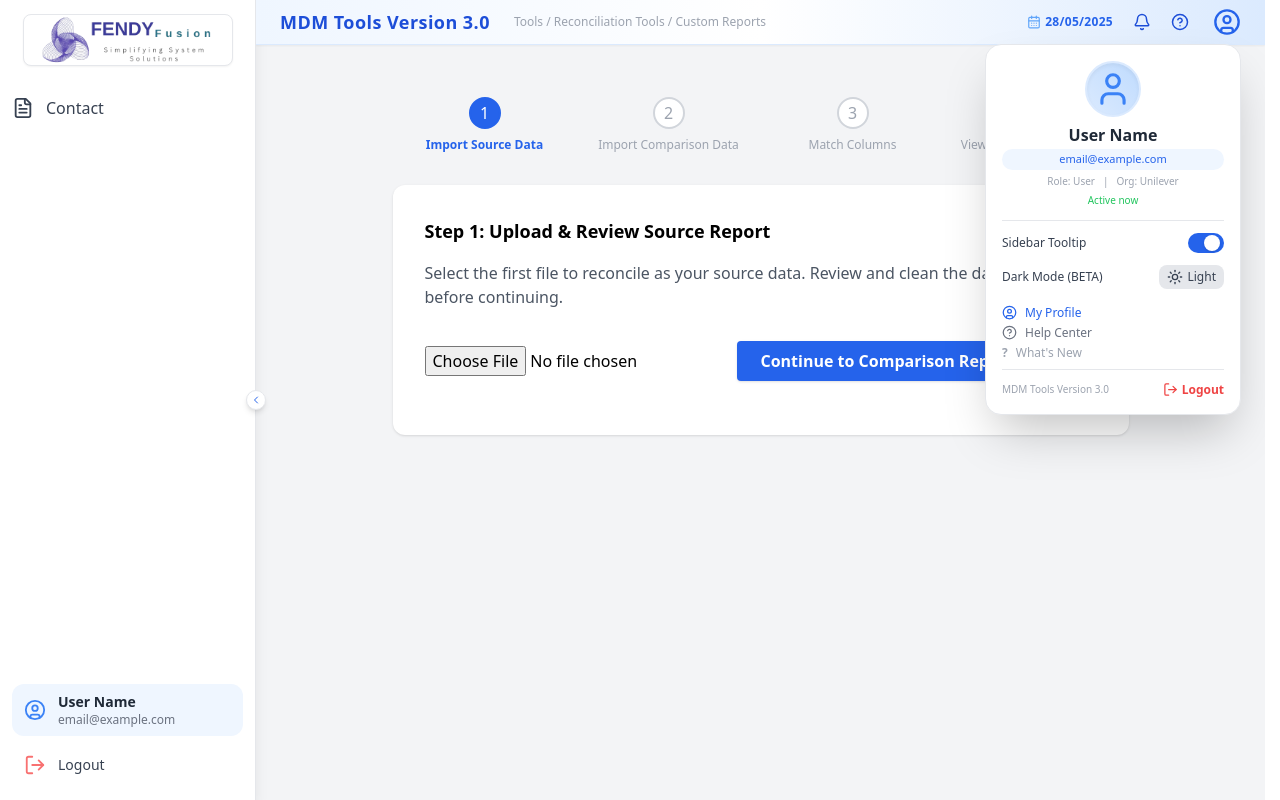
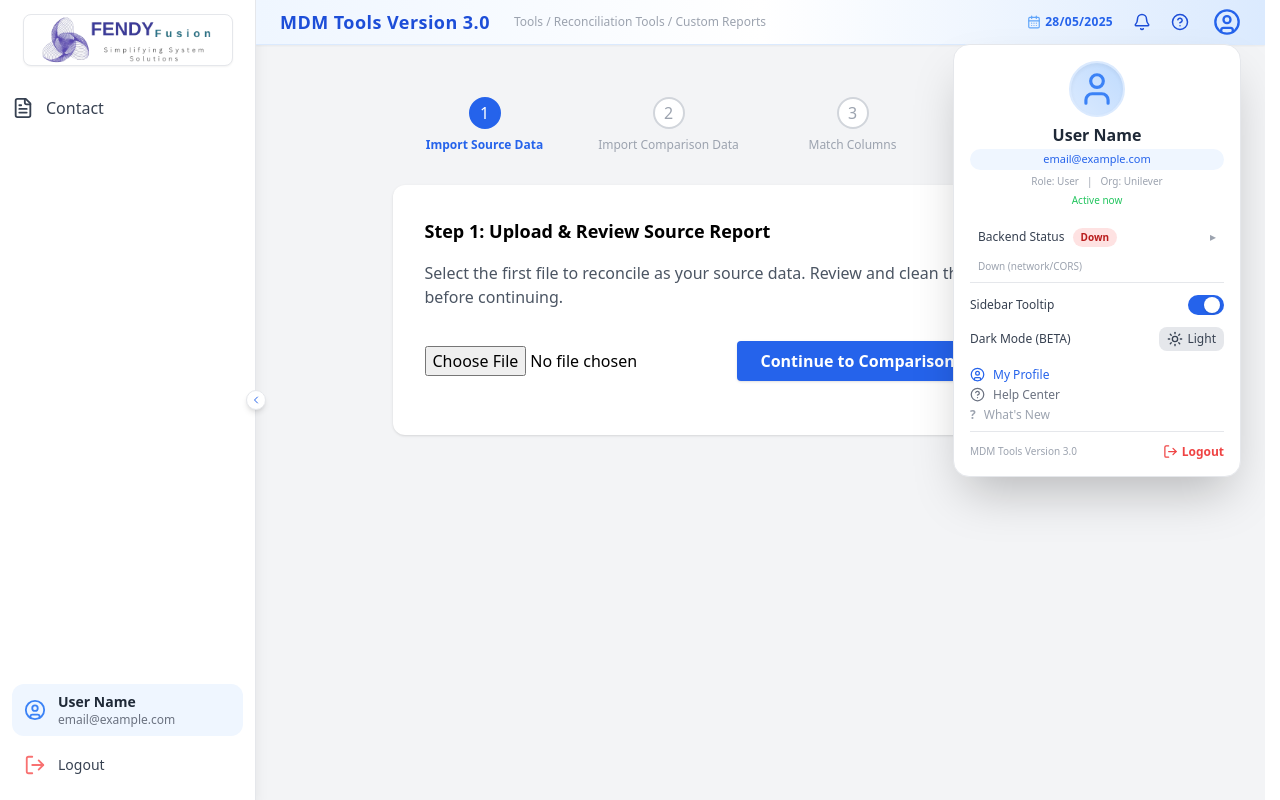
Before and after one commit to SyahmiAfandi/mdm, a React (Vite) app: page /recons/custom in a window 1280 px wide. Both pictures are taken after a click on the button 1227 px from the left and 22 px from the top of the page. Built offline with nearby package versions, Linux system fonts and the light colour scheme; no server answers.

Commit message:
Update: Replace backend with Tunnel URL stage 1

```diff
--- a/src/components/Header.jsx
+++ b/src/components/Header.jsx
@@ -1,26 +1,35 @@
+import {
+  getBackendUrl,
+  saveBackendUrl,
+  clearBackendUrl,
+  normalizeUrl,
+} from "../config/backend";
 import React, { useState, useRef, useEffect } from "react";
-import { CalendarDays, Bell, HelpCircle, UserCircle, Moon, Sun, LogOut, User } from "lucide-react";
-import { useUser } from '../context/UserContext';
-import { useTooltip } from '../context/TooltipContext';
-import { APP_FULL_NAME, ORG_COMP } from '../config';
+import {
+  CalendarDays,
+  Bell,
+  HelpCircle,
+  UserCircle,
+  Moon,
+  Sun,
+  LogOut,
+  User,
+} from "lucide-react";
+import { useUser } from "../context/UserContext";
+import { useTooltip } from "../context/TooltipContext";
+import { APP_FULL_NAME, ORG_COMP } from "../config";
 
-// Theme toggle logic (should be here or in a separate file)
+// Theme toggle logic
 function useTheme() {
-  const [theme, setTheme] = useState(() =>
-    localStorage.getItem("theme") || "light"
-  );
+  const [theme, setTheme] = useState(() => localStorage.getItem("theme") || "light");
 
   useEffect(() => {
-    if (theme === "dark") {
-      document.documentElement.classList.add("dark");
-    } else {
-      document.documentElement.classList.remove("dark");
-    }
+    if (theme === "dark") document.documentElement.classList.add("dark");
+    else document.documentElement.classList.remove("dark");
     localStorage.setItem("theme", theme);
   }, [theme]);
 
   const toggleTheme = () => setTheme(theme === "dark" ? "light" : "dark");
-
   return [theme, toggleTheme];
 }
 
@@ -28,59 +37,111 @@ const Header = ({ title = "", breadcrumbs = [] }) => {
   const { user, role } = useUser();
   const [showUserMenu, setShowUserMenu] = useState(false);
   const { showTooltip, setShowTooltip } = useTooltip();
-  const [theme, toggleTheme] = useTheme(); // <-- Only here, inside the component
-  const dropdownRef = useRef();
+  const [theme, toggleTheme] = useTheme();
+  const dropdownRef = useRef(null);
+  const [showBackendConfig, setShowBackendConfig] = useState(false);
 
+  // ===== Backend URL + Status (Tunnel URL) =====
+  const HEALTH_PATH = "/test";
+  const [backendUrl, setBackendUrl] = useState(() => getBackendUrl());
+
+  // status: "missing" | "checking" | "up" | "down"
+  const [backendStatus, setBackendStatus] = useState(backendUrl ? "checking" : "missing");
+  const [backendMsg, setBackendMsg] = useState(backendUrl ? "Checking..." : "No URL set");
+
+  const testBackend = async (url) => {
+    const base = normalizeUrl(url);
+    if (!base) {
+      setBackendStatus("missing");
+      setBackendMsg("No URL set");
+      return false;
+    }
+
+    setBackendStatus("checking");
+    setBackendMsg("Checking...");
+
+    try {
+      const res = await fetch(`${base}${HEALTH_PATH}`, { method: "GET" });
+      if (res.ok) {
+        setBackendStatus("up");
+        setBackendMsg("Online");
+        return true;
+      }
+      setBackendStatus("down");
+      setBackendMsg(`Down (HTTP ${res.status})`);
+      return false;
+    } catch (e) {
+      setBackendStatus("down");
+      setBackendMsg("Down (network/CORS)");
+      return false;
+    }
+  };
+
+  // Close dropdown when clicking outside
   useEffect(() => {
     function handleClickOutside(event) {
       if (dropdownRef.current && !dropdownRef.current.contains(event.target)) {
         setShowUserMenu(false);
       }
     }
-    if (showUserMenu) {
-      document.addEventListener("mousedown", handleClickOutside);
-    }
+    if (showUserMenu) document.addEventListener("mousedown", handleClickOutside);
     return () => document.removeEventListener("mousedown", handleClickOutside);
   }, [showUserMenu]);
 
-  // Add logout logic here, or pass via props/context
+  // Auto test backend when menu opens
+  useEffect(() => {
+    if (showUserMenu) testBackend(backendUrl);
+    // eslint-disable-next-line react-hooks/exhaustive-deps
+  }, [showUserMenu]);
+
   const handleLogout = () => {
-    // setUser(null); setRole(null); navigate('/login');
-    alert('Logout action here!');
+    alert("Logout action here!");
   };
 
   return (
     <div className="sticky top-0 z-20 flex justify-between items-center px-6 py-2 bg-gradient-to-r from-blue-50 via-white to-blue-100 dark:from-gray-900 dark:via-gray-900 dark:to-gray-900 shadow-sm border-b border-blue-100 dark:border-gray-800">
-      {/* Left: Title & Breadcrumbs */}
+      {/* Left */}
       <div>
         <div className="flex items-center gap-2">
-          <span className="font-bold text-lg text-blue-700 dark:text-blue-200 tracking-wide">{title}</span>
-          {/* Breadcrumbs */}
+          <span className="font-bold text-lg text-blue-700 dark:text-blue-200 tracking-wide">
+            {title}
+          </span>
+
           {breadcrumbs.length > 0 && (
             <span className="ml-4 text-xs text-gray-400 dark:text-gray-400">
-              {breadcrumbs.map((b, i) =>
+              {breadcrumbs.map((b, i) => (
                 <span key={i}>
                   {b}
                   {i < breadcrumbs.length - 1 && " / "}
                 </span>
-              )}
+              ))}
             </span>
           )}
         </div>
       </div>
-      {/* Right: Date, Notif, Help, User */}
+
+      {/* Right */}
       <div className="flex items-center gap-5 relative">
         <span className="flex items-center gap-1 text-xs font-semibold text-blue-600 dark:text-blue-300 tracking-wide">
           <CalendarDays size={14} className="text-blue-400 dark:text-blue-300" />
           {new Date().toLocaleDateString("en-GB")}
         </span>
-        <button title="Notifications" className="relative text-blue-700 hover:text-blue-900 dark:text-blue-200">
+
+        <button
+          title="Notifications"
+          className="relative text-blue-700 hover:text-blue-900 dark:text-blue-200"
+        >
           <Bell size={18} />
         </button>
-        <button title="Help" className="text-blue-700 hover:text-blue-900 dark:text-blue-200">
+
+        <button
+          title="Help"
+          className="text-blue-700 hover:text-blue-900 dark:text-blue-200"
+        >
           <HelpCircle size={18} />
         </button>
-        {/* Avatar with Dropdown */}
+
+        {/* Avatar */}
         <div className="relative">
           <button
             title="Account"
@@ -89,51 +150,168 @@ const Header = ({ title = "", breadcrumbs = [] }) => {
           >
             <UserCircle size={28} className="text-blue-600 dark:text-blue-200" />
           </button>
+
           {showUserMenu && (
             <div
               ref={dropdownRef}
-              className="absolute right-0 mt-2 w-64 bg-white border shadow-2xl rounded-2xl z-50 p-4 min-w-[200px] flex flex-col items-center dark:bg-gray-800 dark:border-gray-700"
+              className="absolute right-0 mt-2 w-72 bg-white border shadow-2xl rounded-2xl z-50 p-4 min-w-[200px] flex flex-col items-center dark:bg-gray-800 dark:border-gray-700"
             >
               {/* Avatar and user info */}
               <div className="w-14 h-14 flex items-center justify-center rounded-full bg-gradient-to-tr from-blue-100 to-blue-200 shadow-inner border-2 border-blue-100 dark:border-gray-600 mb-2">
                 <User size={38} className="text-blue-500 dark:text-blue-200" />
               </div>
+
               <div className="text-[16px] font-bold text-gray-800 dark:text-white leading-tight">
                 {user?.name || "User Name"}
               </div>
+
               <div className="text-[11px] bg-blue-50 text-blue-600 px-2 py-0.5 rounded-full mb-1 mt-1 truncate w-full text-center select-text dark:bg-blue-900 dark:text-blue-200">
                 {user?.email || "email@example.com"}
               </div>
+
               <div className="flex justify-center items-center gap-2 text-[10px] text-gray-400 dark:text-gray-400 mb-1">
                 <span>Role: {role || "User"}</span>
                 <span className="hidden sm:inline">|</span>
                 <span>Org: {ORG_COMP}</span>
               </div>
+
               <div className="text-[10px] text-green-500 mb-1">Active now</div>
+
+              {/* Backend Status (Collapsible) */}
+              <div className="w-full mt-2">
+                <button
+                  type="button"
+                  onClick={() => setShowBackendConfig((v) => !v)}
+                  className="w-full flex items-center justify-between rounded-lg px-2 py-2
+                            hover:bg-gray-50 dark:hover:bg-gray-700 transition"
+                >
+                  <div className="flex items-center gap-2">
+                    <span className="text-xs text-gray-700 dark:text-gray-200 font-medium">
+                      Backend Status
+                    </span>
+                    <span
+                      className={[
+                        "text-[10px] px-2 py-0.5 rounded-full font-semibold",
+                        backendStatus === "up" &&
+                          "bg-green-100 text-green-700 dark:bg-green-900 dark:text-green-200",
+                        backendStatus === "checking" &&
+                          "bg-yellow-100 text-yellow-700 dark:bg-yellow-900 dark:text-yellow-200",
+                        backendStatus === "down" &&
+                          "bg-red-100 text-red-700 dark:bg-red-900 dark:text-red-200",
+                        backendStatus === "missing" &&
+                          "bg-gray-100 text-gray-600 dark:bg-gray-700 dark:text-gray-200",
+                      ]
+                        .filter(Boolean)
+                        .join(" ")}
+                    >
+                      {backendStatus === "up"
+                        ? "Added"
+                        : backendStatus === "missing"
+                        ? "Missing"
+                        : backendStatus === "checking"
+                        ? "Checking"
+                        : "Down"}
+                    </span>
+                  </div>
+
+                  <span className="text-xs text-gray-400 dark:text-gray-300">
+                    {showBackendConfig ? "▾" : "▸"}
+                  </span>
+                </button>
+
+                <div className="text-[10px] text-gray-400 mt-1 px-2">{backendMsg}</div>
+
+                {/* Collapsible content */}
+                {showBackendConfig && (
+                  <div className="w-full mt-2 px-2 pb-2">
+                    <label className="block text-[11px] text-gray-500 dark:text-gray-300">
+                      Tunnel URL
+                    </label>
+
+                    <input
+                      value={backendUrl}
+                      onChange={(e) => setBackendUrl(normalizeUrl(e.target.value))}
+                      placeholder="https://xxxx.trycloudflare.com"
+                      className="w-full mt-1 px-2 py-1 text-xs rounded-lg border border-gray-200 dark:border-gray-600
+                                bg-white dark:bg-gray-900 text-gray-800 dark:text-gray-100
+                                focus:outline-none focus:ring-2 focus:ring-blue-300"
+                    />
+
+                    <div className="flex gap-2 w-full mt-2">
+                      <button
+                        className="flex-1 text-xs px-2 py-1 rounded-lg bg-blue-600 text-white hover:bg-blue-700 transition"
+                        onClick={async () => {
+                          const v = normalizeUrl(backendUrl);
+                          saveBackendUrl(v);
+                          setBackendUrl(v);
+
+                          const ok = await testBackend(v);
+
+                          if (ok) {
+                            setShowBackendConfig(false); // 👈 collapse when online
+                          }
+                        }}
+                      >
+                        Save
+                      </button>
+
+                      <button
+                        className="flex-1 text-xs px-2 py-1 rounded-lg bg-gray-200 text-gray-700 hover:bg-gray-300
+                                  dark:bg-gray-700 dark:text-gray-100 dark:hover:bg-gray-600 transition"
+                        onClick={async () => {
+                          await testBackend(backendUrl);
+                        }}
+                      >
+                        Test
+                      </button>
+
+                      <button
+                        className="text-xs px-2 py-1 rounded-lg text-red-600 hover:text-red-700 border border-red-200 hover:border-red-300 transition"
+                        onClick={() => {
+                          clearBackendUrl();
+                          setBackendUrl("");
+                          setBackendStatus("missing");
+                          setBackendMsg("No URL set");
+                          setShowBackendConfig(true); // open it again so user can paste
+                        }}
+                        title="Clear URL"
+                      >
+                        Clear
+                      </button>
+                    </div>
+
+                    <div className="mt-2 text-[10px] text-gray-400">
+                      Example: <span className="select-text">https://xxxx.trycloudflare.com</span>
+                    </div>
+                  </div>
+                )}
+              </div>
+
+
               <div className="w-full border-b my-2 dark:border-gray-600" />
 
               {/* Tooltip toggle */}
               <div className="flex items-center justify-between w-full px-0 mt-1 mb-2">
-                <label htmlFor="tooltip-toggle" className="text-xs text-gray-700 dark:text-gray-200 cursor-pointer select-none">
+                <label
+                  htmlFor="tooltip-toggle"
+                  className="text-xs text-gray-700 dark:text-gray-200 cursor-pointer select-none"
+                >
                   Sidebar Tooltip
                 </label>
                 <button
                   id="tooltip-toggle"
                   type="button"
-                  onClick={() => setShowTooltip(v => !v)}
-                  className={`
-                    relative inline-flex h-5 w-9 items-center rounded-full transition
-                    ${showTooltip ? 'bg-blue-600' : 'bg-gray-300 dark:bg-gray-700'}
-                    focus:outline-none
-                  `}
+                  onClick={() => setShowTooltip((v) => !v)}
+                  className={`relative inline-flex h-5 w-9 items-center rounded-full transition ${
+                    showTooltip ? "bg-blue-600" : "bg-gray-300 dark:bg-gray-700"
+                  } focus:outline-none`}
                   tabIndex={0}
                 >
                   <span className="sr-only">Enable Sidebar Tooltip</span>
                   <span
-                    className={`
-                      inline-block h-4 w-4 transform rounded-full bg-white shadow transition
-                      ${showTooltip ? 'translate-x-4' : 'translate-x-1'}
-                    `}
+                    className={`inline-block h-4 w-4 transform rounded-full bg-white shadow transition ${
+                      showTooltip ? "translate-x-4" : "translate-x-1"
+                    }`}
                   />
                 </button>
               </div>
@@ -145,26 +323,35 @@ const Header = ({ title = "", breadcrumbs = [] }) => {
                 </label>
                 <button
                   onClick={toggleTheme}
-                  className={`
-                    ml-2 flex items-center px-2 py-1 rounded-lg
-                    ${theme === 'dark' ? 'bg-blue-700 text-white' : 'bg-gray-200 text-gray-700'}
-                    transition
-                  `}
+                  className={`ml-2 flex items-center px-2 py-1 rounded-lg ${
+                    theme === "dark"
+                      ? "bg-blue-700 text-white"
+                      : "bg-gray-200 text-gray-700"
+                  } transition`}
                 >
-                  {theme === 'dark' ? <Moon size={16} /> : <Sun size={16} />}
-                  <span className="ml-1 text-xs">{theme === 'dark' ? 'Dark' : 'Light'}</span>
+                  {theme === "dark" ? <Moon size={16} /> : <Sun size={16} />}
+                  <span className="ml-1 text-xs">{theme === "dark" ? "Dark" : "Light"}</span>
                 </button>
               </div>
 
               {/* Quick Links */}
               <div className="w-full flex flex-col gap-1 mt-2">
-                <a href="#" className="flex items-center gap-2 text-xs text-blue-600 hover:underline hover:text-blue-800 dark:text-blue-200">
+                <a
+                  href="#"
+                  className="flex items-center gap-2 text-xs text-blue-600 hover:underline hover:text-blue-800 dark:text-blue-200"
+                >
                   <UserCircle size={15} /> My Profile
                 </a>
-                <a href="#" className="flex items-center gap-2 text-xs text-gray-500 hover:underline hover:text-blue-600 dark:text-gray-200">
+                <a
+                  href="#"
+                  className="flex items-center gap-2 text-xs text-gray-500 hover:underline hover:text-blue-600 dark:text-gray-200"
+                >
                   <HelpCircle size={15} /> Help Center
                 </a>
-                <a href="#" className="flex items-center gap-2 text-xs text-gray-400 hover:underline hover:text-blue-600 dark:text-gray-300">
+                <a
+                  href="#"
+                  className="flex items-center gap-2 text-xs text-gray-400 hover:underline hover:text-blue-600 dark:text-gray-300"
+                >
                   <span className="font-bold">?</span> What's New
                 </a>
               </div>
--- /dev/null
+++ b/src/config/backend.js
@@ -0,0 +1,31 @@
+const STORAGE_KEY = "BACKEND_URL";
+
+export function normalizeUrl(url = "") {
+  return url.trim().replace(/\/+$/, "");
+}
+
+export function isProd() {
+  return import.meta.env.PROD; // true on Vercel build
+}
+
+export function getBackendUrl() {
+  const saved = localStorage.getItem(STORAGE_KEY);
+  if (saved) return normalizeUrl(saved);
+
+  // ✅ allow env only in development
+  if (!isProd()) {
+    const env = import.meta.env.VITE_BACKEND_URL;
+    if (env) return normalizeUrl(env);
+  }
+
+  // production with no saved url -> empty => must block app
+  return "";
+}
+
+export function saveBackendUrl(url) {
+  localStorage.setItem(STORAGE_KEY, normalizeUrl(url));
+}
+
+export function clearBackendUrl() {
+  localStorage.removeItem(STORAGE_KEY);
+}
--- a/src/pages/ReconciliationUploadPage.jsx
+++ b/src/pages/ReconciliationUploadPage.jsx
@@ -6,6 +6,7 @@ import { motion, AnimatePresence } from 'framer-motion';
 import toast from 'react-hot-toast';
 import { BriefcaseIcon, DocumentTextIcon } from '@heroicons/react/24/solid';
 import { APP_FULL_NAME } from '../config';
+import { getBackendUrl } from "../config/backend";
 
 function ReconciliationUploadPage() {
   const [files, setFiles] = useState([]);
@@ -31,11 +32,19 @@ function ReconciliationUploadPage() {
   const uploadEndpointOSDP = location.state?.uploadEndpointOSDP || '/upload_HPCRAWDATA_OSDP';
   const uploadEndpointPBI = location.state?.uploadEndpointPBI || '/upload_FCSHPC_PBI';
   const nextPath = location.state?.nextPath || '/recons/summary';
-  const BACKEND_URL = import.meta.env.VITE_BACKEND_URL || "http://localhost:5000";
   const [loadingNext, setLoadingNext] = useState(false);
 
   const osdpInputRef = useRef();
   const pbiInputRef = useRef();
+
+  const backendUrl = getBackendUrl();
+  const requireBackend = () => {
+    if (!backendUrl) {
+      toast.error("Backend URL not set. Please set Tunnel URL in Header.");
+      throw new Error("Backend URL not set");
+    }
+    return backendUrl;
+  };
 
   const mergeUniqueFiles = (existing, incoming) => {
     const existingNames = new Set(existing.map(file => file.name));
@@ -110,7 +119,7 @@ function ReconciliationUploadPage() {
   };
 
   const handleClear = async () => {
-    await axios.post(`${BACKEND_URL}/clear`);
+    await axios.post(`${requireBackend()}/clear`);
     setSortedData([]);
     setSummaryData([]);
     setFiles([]);
@@ -121,7 +130,7 @@ function ReconciliationUploadPage() {
   };
 
   const handleClearPBI = async () => {
-    await axios.post(`${BACKEND_URL}/clear_pbi`);
+    await axios.post(`${requireBackend()}/clear_pbi`);
     setSortedDataPBI([]);
     setSummaryDataPBI([]);
     setFilesPBI([]);
@@ -190,7 +199,7 @@ const handleUploadOSDP = async () => {
 
   try {
     const endpoint = location.state?.uploadEndpointOSDP || '/upload_HPCRAWDATA_OSDP';
-    const res = await axios.post(`${BACKEND_URL}${endpoint}`, formData);
+    const res = await axios.post(`${requireBackend()}${endpoint}`, formData);
     // Use these directly from response
     const sorted_data = Array.isArray(res.data?.sorted_data) ? res.data.sorted_data : [];
     const summary_data = Array.isArray(res.data?.summary_data) ? res.data.summary_data : [];
@@ -226,7 +235,7 @@ const handleUploadOSDP = async () => {
     Array.from(files1).forEach(file => formData.append('files1', file));
     try {
       const endpoint = location.state?.uploadEndpointPBI || '/upload_FCSHPC_PBI';
-      const res = await axios.post(`${BACKEND_URL}${endpoint}`, formData);
+      const res = await axios.post(`${requireBackend()}${endpoint}`, formData);
 
       const { sorted_data_PBI, summary_data_PBI } = res.data || {};
       if (Array.isArray(sorted_data_PBI) && Array.isArray(summary_data_PBI)) {
@@ -320,7 +329,7 @@ const handleUploadOSDP = async () => {
           onClick={async () => {
             setLoadingNext(true);
             try {
-              const res = await fetch(`${BACKEND_URL}/reconcile_all`, {
+              const res = await fetch(`${requireBackend()}/reconcile_all`, {
                 method: 'POST',
                 headers: { 'Content-Type': 'application/json' },
                 body: JSON.stringify({
--- a/src/pages/Recons_SummaryPage.jsx
+++ b/src/pages/Recons_SummaryPage.jsx
@@ -426,7 +426,7 @@ function ReconciliationSummary() {
                 <div>
                   <label className="block text-sm mb-1">Year:</label>
                   <select value={exportYear} onChange={e => setExportYear(e.target.value)} className="border rounded px-2 py-1 w-full">
-                    {['2025', '2024', '2023'].map(y => <option key={y} value={y}>{y}</option>)}
+                    {['2026','2025', '2024', '2023'].map(y => <option key={y} value={y}>{y}</option>)}
                   </select>
                 </div>
                 <div>
```
